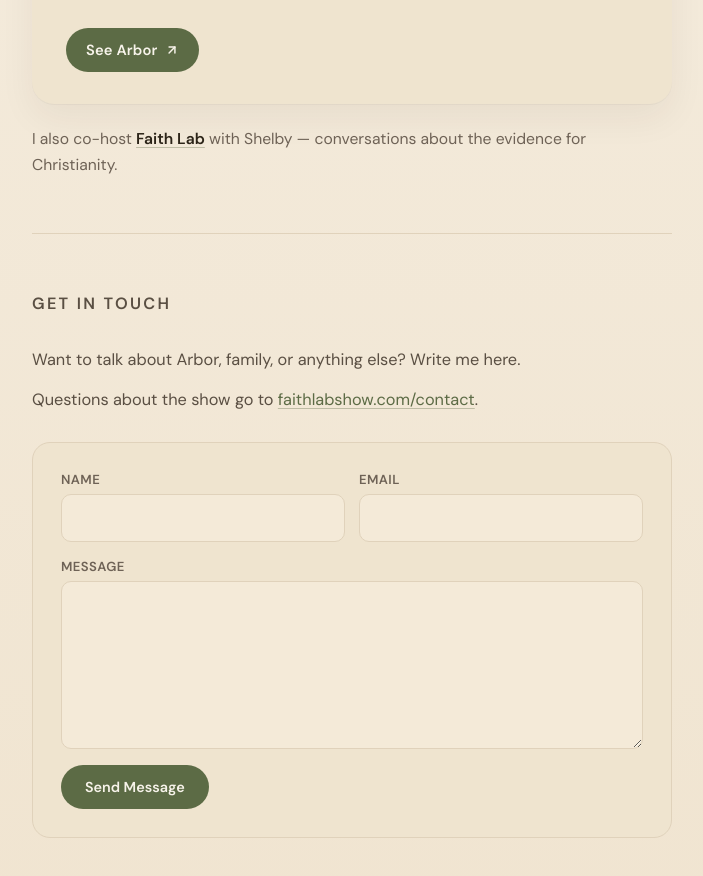
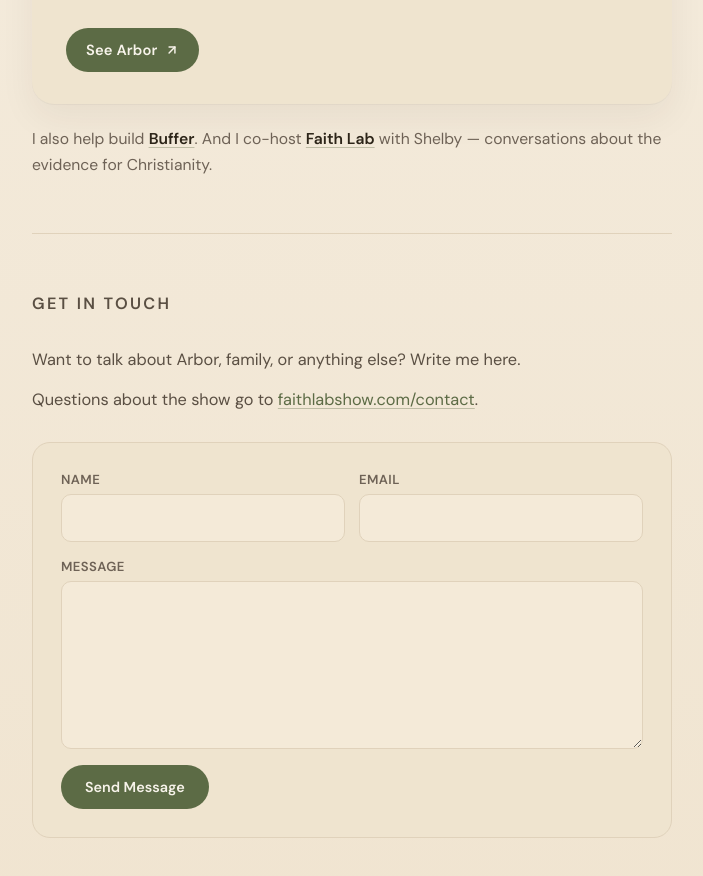
Before and after one commit to natemhanson/natemhanson.com, a Next.js app: page / in a window 1280 px wide. Shown: the part 862-1738 px from the top of the page, without its empty margins (288-991 px from the left). Built offline with nearby package versions, Linux system fonts and the light colour scheme; no server answers.

Commit message:
Mention building Buffer alongside Faith Lab
Keep Arbor as the lead, and note Buffer as other builder work.

Co-authored-by: Nate Hanson <natemhanson@users.noreply.github.com>

```diff
--- a/src/app/page.tsx
+++ b/src/app/page.tsx
@@ -108,7 +108,11 @@ export default function Home() {
             </span>
           </a>
           <p className={styles.also}>
-            I also co-host{" "}
+            I also help build{" "}
+            <a href="https://buffer.com" target="_blank" rel="noreferrer">
+              Buffer
+            </a>
+            . And I co-host{" "}
             <a
               href="https://faithlabshow.com"
               target="_blank"
```
